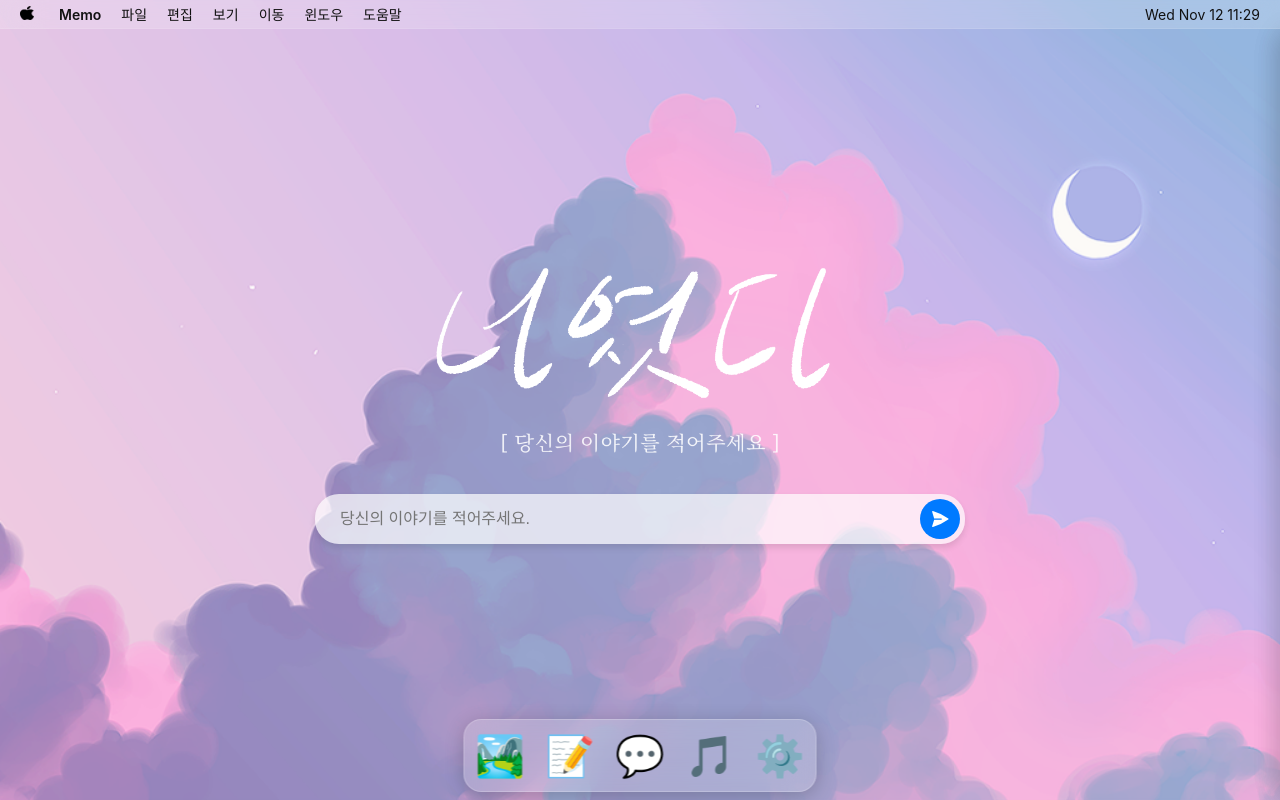
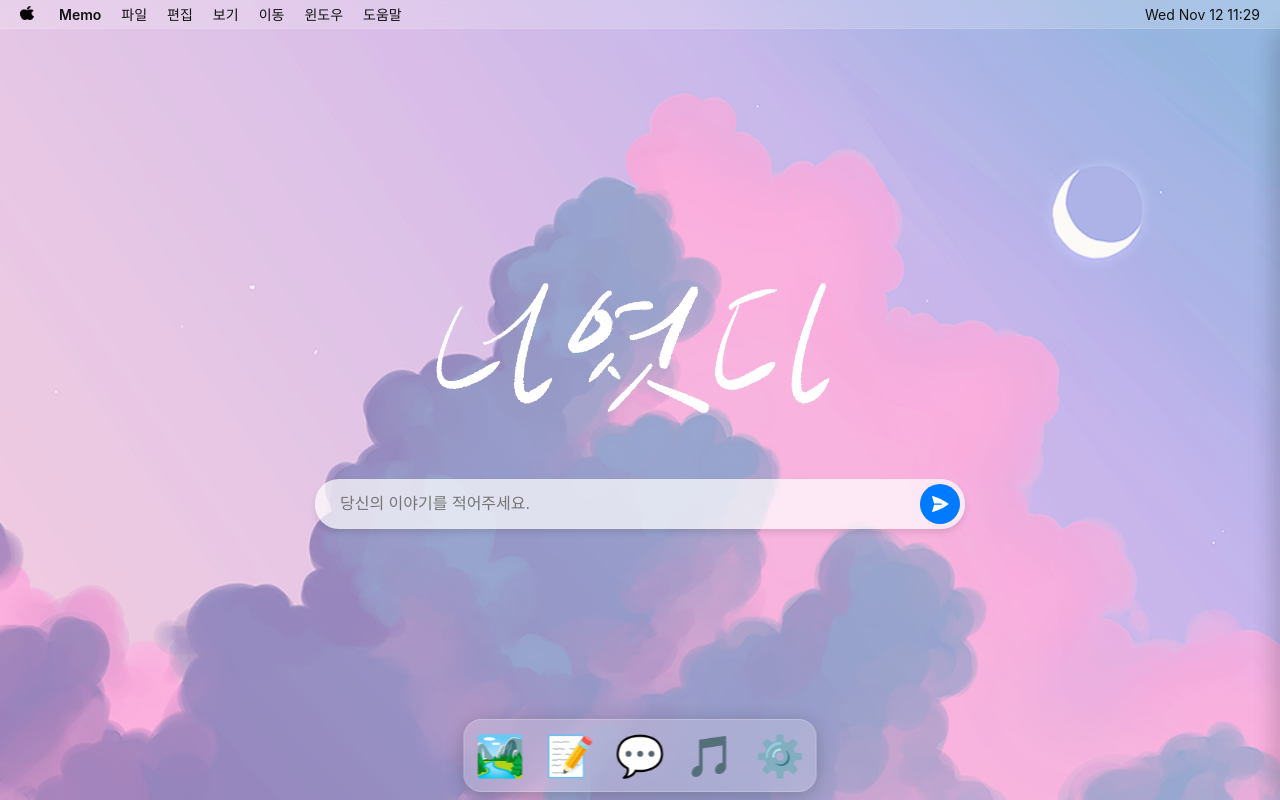
Before and after one commit to 4hqld/han-capstone-website, a website: page public/index.html in a window 1280 px wide. Drawn offline with Linux system fonts and the light colour scheme; no server answers.

Commit message:
modified:   public/index.html

```diff
--- a/public/index.html
+++ b/public/index.html
@@ -27,7 +27,7 @@
 
     <div class="input-container">
         <img src="./images/sde.png" alt="너였다" class="form-logo">
-        <img src="./images/Info_message.png" alt="정보 메시지" class="info-message-logo">
+        <!--<img src="./images/Info_message.png" alt="정보 메시지" class="info-message-logo">-->
         <form id="memo-form">
             <input type="text" id="memo-input" placeholder="당신의 이야기를 적어주세요." required autocomplete="off">
             <button type="submit" aria-label="전송">
```
